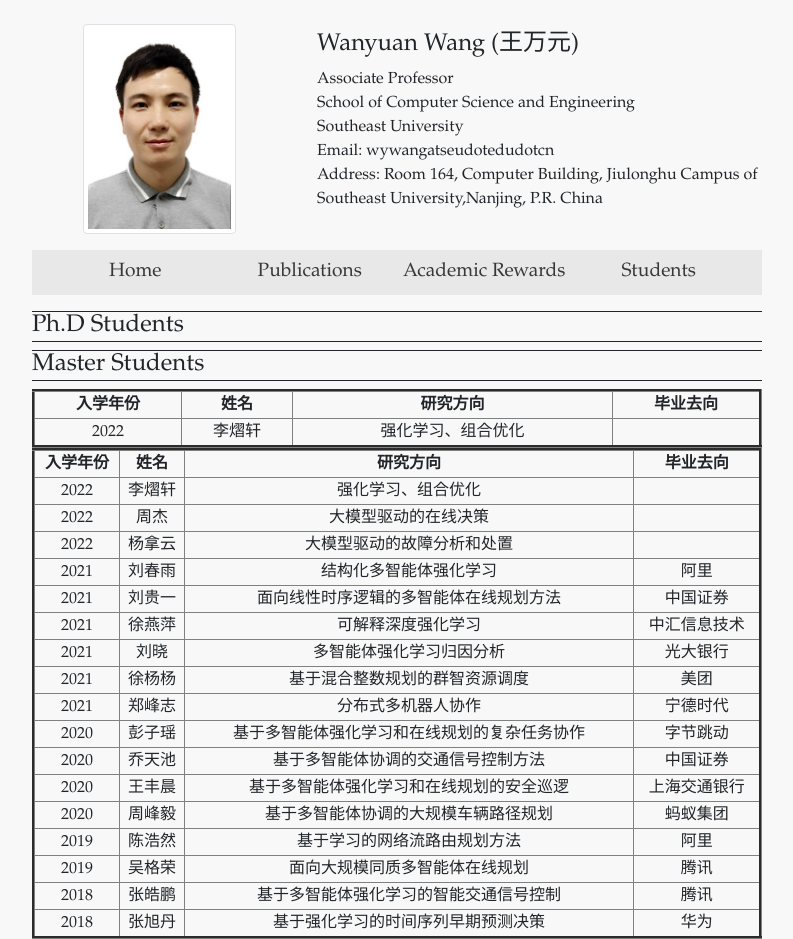
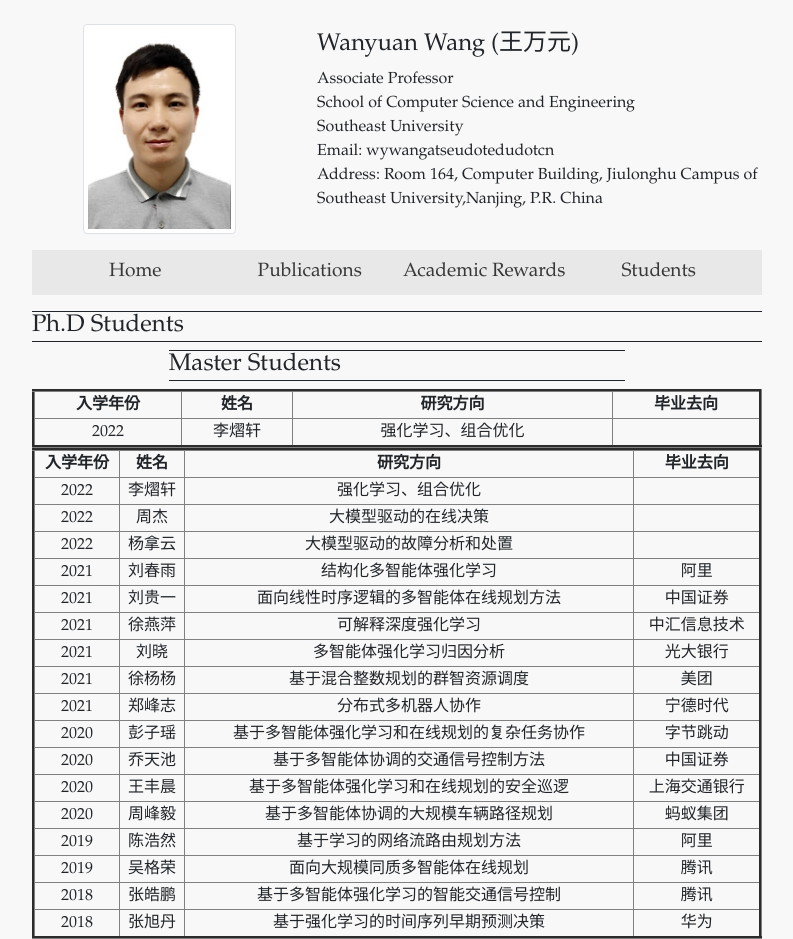
Before and after one commit to wanyuanwang/wanyuanwang.github.io, a Jekyll site: the page built from students.html, in a window 1280 px wide. Shown: the whole page, without its empty margins (243-1036 px from the left). Built offline with Jekyll 4.4.1, drawn with Linux system fonts in a browser that asks for light colours.

Commit message:
Update students.html

```diff
--- a/students.html
+++ b/students.html
@@ -17,6 +17,8 @@ layout: default
               <td>强化学习、组合优化</td>
               <td></td>
           </tr>
+      </div>
+     <div class="col-sm-8 offset-sm-2">
       <h4 style="border-top:1px solid; border-bottom:1px solid; ">Master Students</h4>
         <table border="3" width="730px">
           <tr align="center">
```
